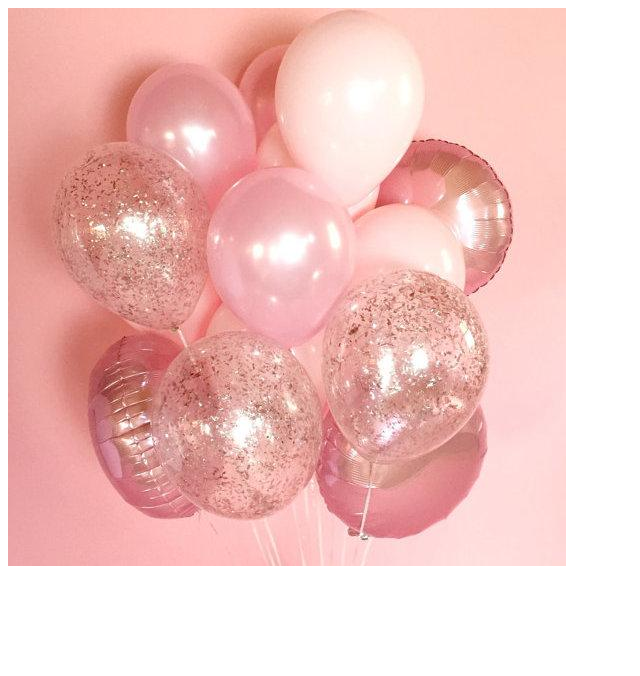
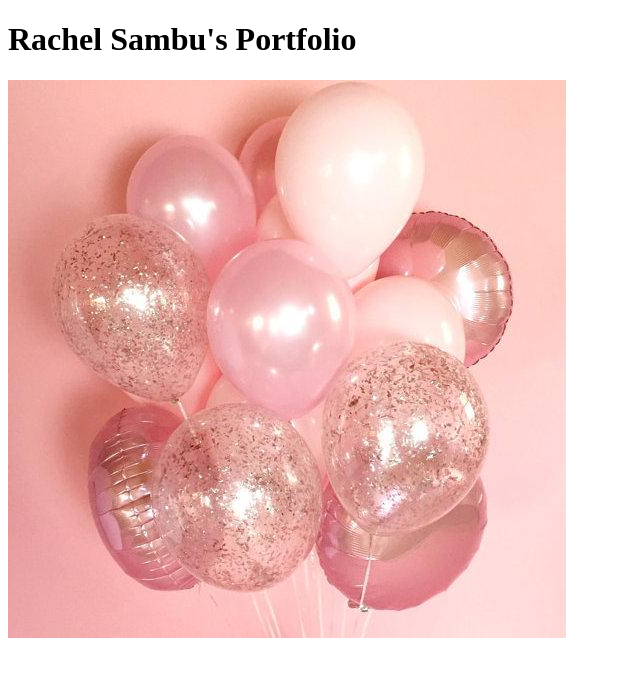
Before and after one commit to sambunabulu/assignment-1, a plain HTML site: page portfolio.html in a window 1280 px wide. Shown: the whole page, without its empty margins (0-640 px from the left). Drawn offline with Linux system fonts and the light colour scheme.

Commit message:
add header to webpage

```diff
--- a/portfolio.html
+++ b/portfolio.html
@@ -4,6 +4,7 @@
   <title>Portfolio!</title>
 </head>
 <body>
+  <h1>Rachel Sambu's Portfolio</h1>
   <img src="balloons.jpg" alt="a personal photo">
 </body>
 </html>
```
